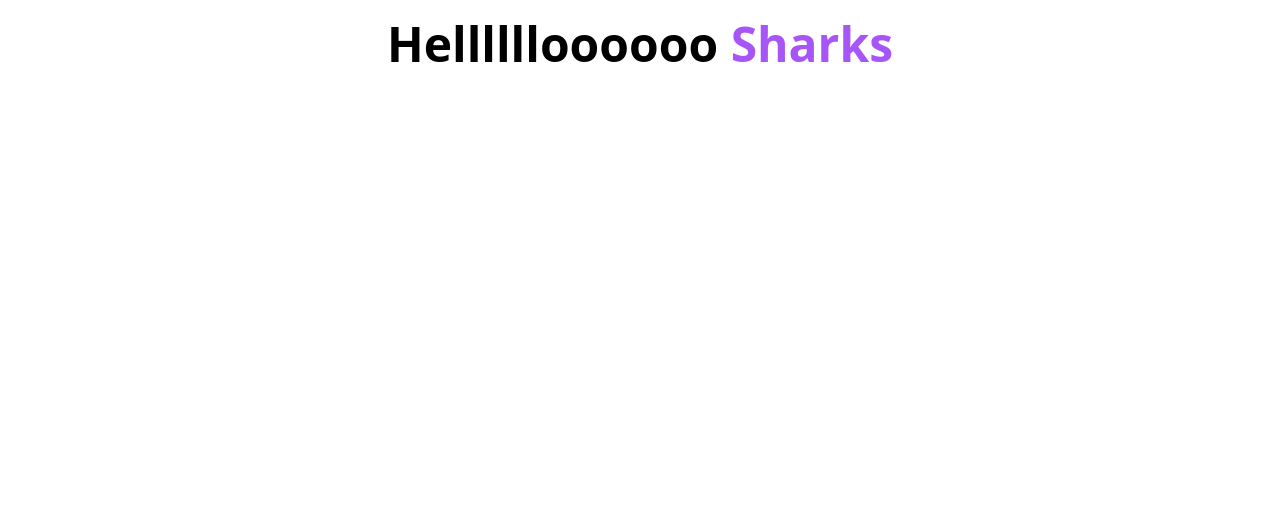
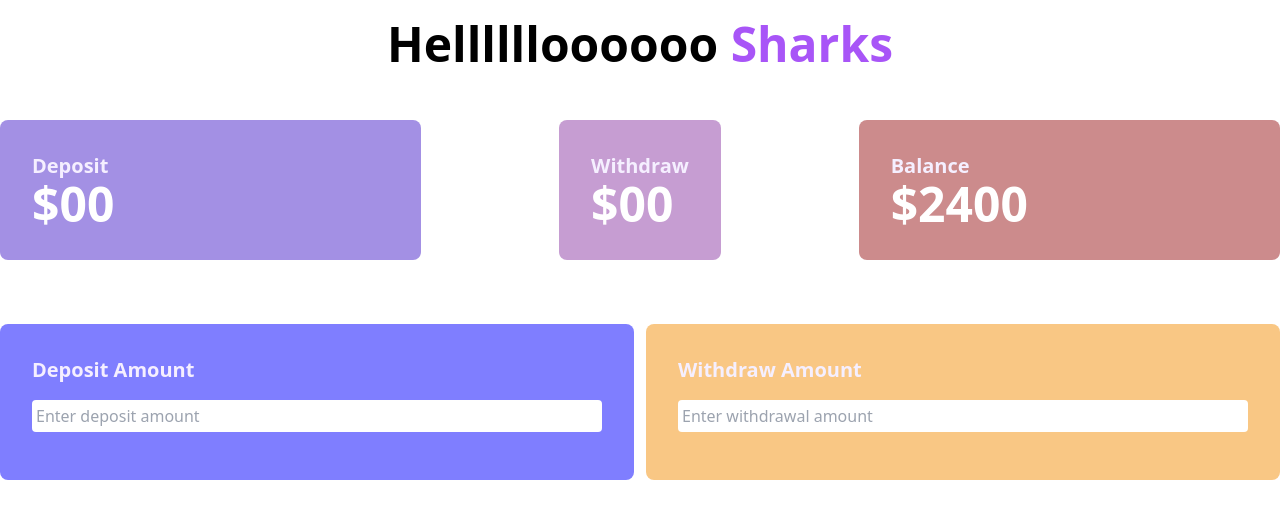
Before and after one commit to nadiaS11/bank-website-with-dom, a plain HTML site: page bank.html in a window 1280 px wide. Drawn offline with nearby package versions, Linux system fonts and the light colour scheme.

Commit message:
bank home added

```diff
--- a/bank.html
+++ b/bank.html
@@ -1,17 +1,56 @@
 <!DOCTYPE html>
 <html lang="en">
-<head>
-    <meta charset="UTF-8">
-    <meta name="viewport" content="width=device-width, initial-scale=1.0">
+  <head>
+    <meta charset="UTF-8" />
+    <meta name="viewport" content="width=device-width, initial-scale=1.0" />
     <script src="https://cdn.tailwindcss.com"></script>
 
     <title>The Shirks - Home</title>
-</head>
-<body class="container mx-auto">
+  </head>
+  <body class="container mx-auto">
     <header>
-    <h1 class="p-5 text-5xl font-bold  text-center">Helllllloooooo <span class="text-purple-500">Sharks
-    </span></h1>
-</header>
+      <h1 class="p-5 text-5xl font-bold text-center">
+        Helllllloooooo <span class="text-purple-500">Sharks </span>
+      </h1>
+    </header>
+    <main class="mx-auto">
+        <div class="grid grid-cols-3 gap-2  mx-auto">
+            <div class="bg-[#a390e4] flex flex-col p-8 rounded-lg my-8  " id="deposite-div">
+                <p class="font-black text-[#f5efff] text-xl">Deposit</p>
+                <p class="font-black text-white text-5xl" id="deposite-amount">
+                    $00
+                </p>
 
-</body>
+            </div>
+            <div class="bg-[#c69dd2] flex flex-col p-8 rounded-lg my-8  mx-auto" id="withdraw-div">
+                <p class="font-black text-[#f5efff] text-xl">Withdraw</p>
+                <p class="font-black text-white text-5xl" id="withdraw-amount">
+                    $00
+                </p>
+
+            </div>
+            <div class="bg-[#cc8b8c] flex flex-col p-8 rounded-lg my-8  " id="balance-div">
+                <p class="font-black text-[#f5efff] text-xl">Balance</p>
+                <p class="font-black text-white text-5xl" id="balance-amount">
+                    $2400
+                </p>
+
+            </div>
+
+        </div>
+        <div class=" flex flex-col md:flex-row items-center justify-between gap-3 ">
+            <div class="w-1/2 bg-[#7f7eff] col-span-2 flex flex-col p-8 rounded-lg my-8  " id="deposite-input-div">
+                <p class="font-bold text-[#f5efff] text-xl">Deposit Amount</p>
+                <input class="rounded my-4  p-1" id="deposite-input" placeholder="Enter deposit amount">
+
+
+
+            </div>
+            <div class="w-1/2 bg-[#f9c784] col-span-2 flex flex-col p-8 rounded-lg my-8 " id="withdraw-input-div">
+                <p class="font-bold text-[#f5efff] text-xl">Withdraw Amount</p>
+                <input class="rounded my-4 p-1" id="withdarw-input" placeholder="Enter withdrawal amount">
+            </div>
+        </div>
+    </main>
+  </body>
 </html>
```
